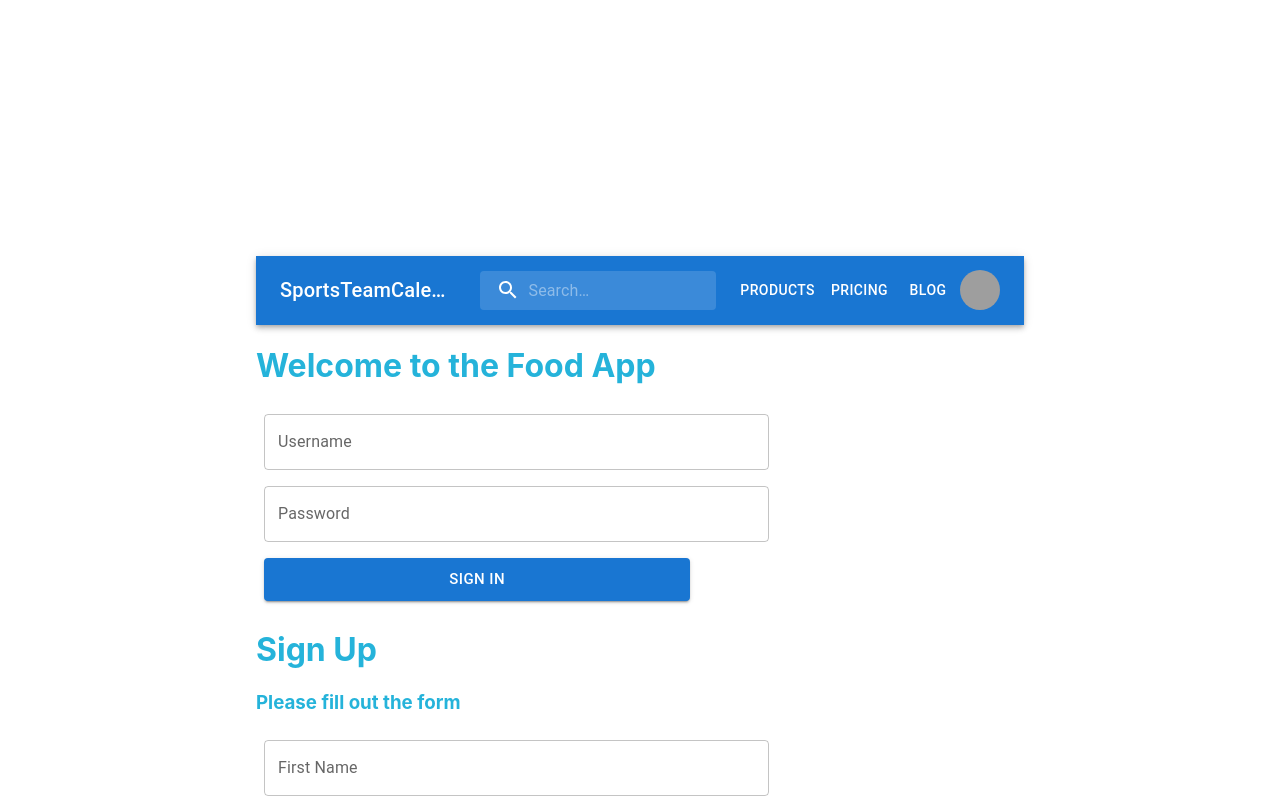
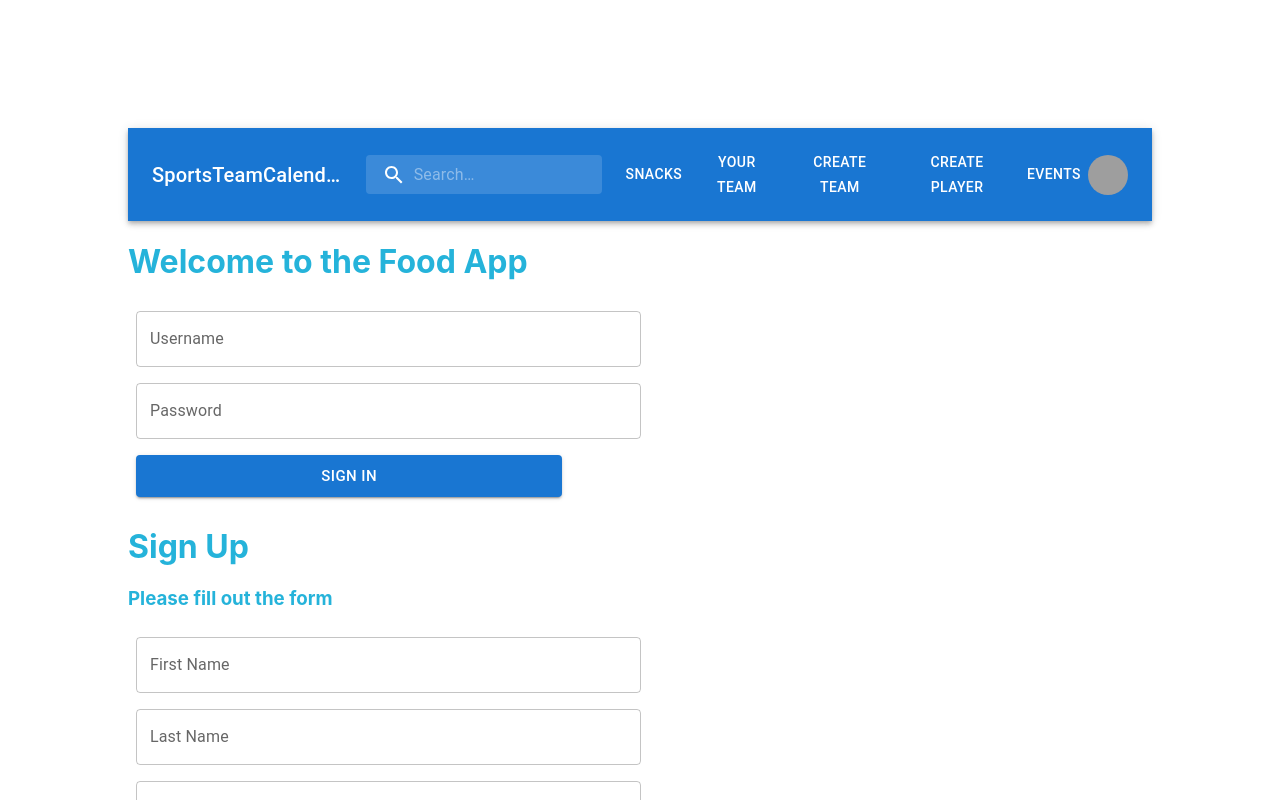
Before and after one commit to NatalieMae/SportsTeamCalendar, a React (Create React App) app: page / in a window 1280 px wide. Shown: the top 800 px of the page. Built offline with nearby package versions, Linux system fonts and the light colour scheme; grey boxes are pictures that could not be loaded.

Commit message:
added info

```diff
--- a/src/App.css
+++ b/src/App.css
@@ -1,7 +1,5 @@
 .App {
   margin: 0;
-  padding-left: 15, 15;
-
   text-align: center;
 
 }
@@ -30,8 +28,10 @@
 
 .pretty-calendar {
   margin: 0;
-  padding: 20%;
+  padding: 10%;
   color: #25b3da;
+  /* background-image: url(./DevPics/IMG_0520.JPG); */
+  background-size:contain;
 }
 
 .App-link {
--- a/src/components/Navbar.js
+++ b/src/components/Navbar.js
@@ -16,8 +16,8 @@ import { styled, alpha } from '@mui/material/styles';
 import InputBase from '@mui/material/InputBase';
 
 
-const pages = ['Products', 'Pricing', 'Blog'];
-const settings = ['Profile', 'Account', 'Dashboard', 'Logout'];
+const pages = ['Snacks', 'Your Team', 'Create Team', 'Create Player', 'Events'];
+const settings = ['Profile', 'Sign Up', 'Sign In', 'Logout'];
 
 const Search = styled('div')(({ theme }) => ({
   position: 'relative',
--- /dev/null
+++ b/src/components/history.js
@@ -0,0 +1,3 @@
+import { createBrowserHistory as history} from 'history';
+
+export default history();
```
